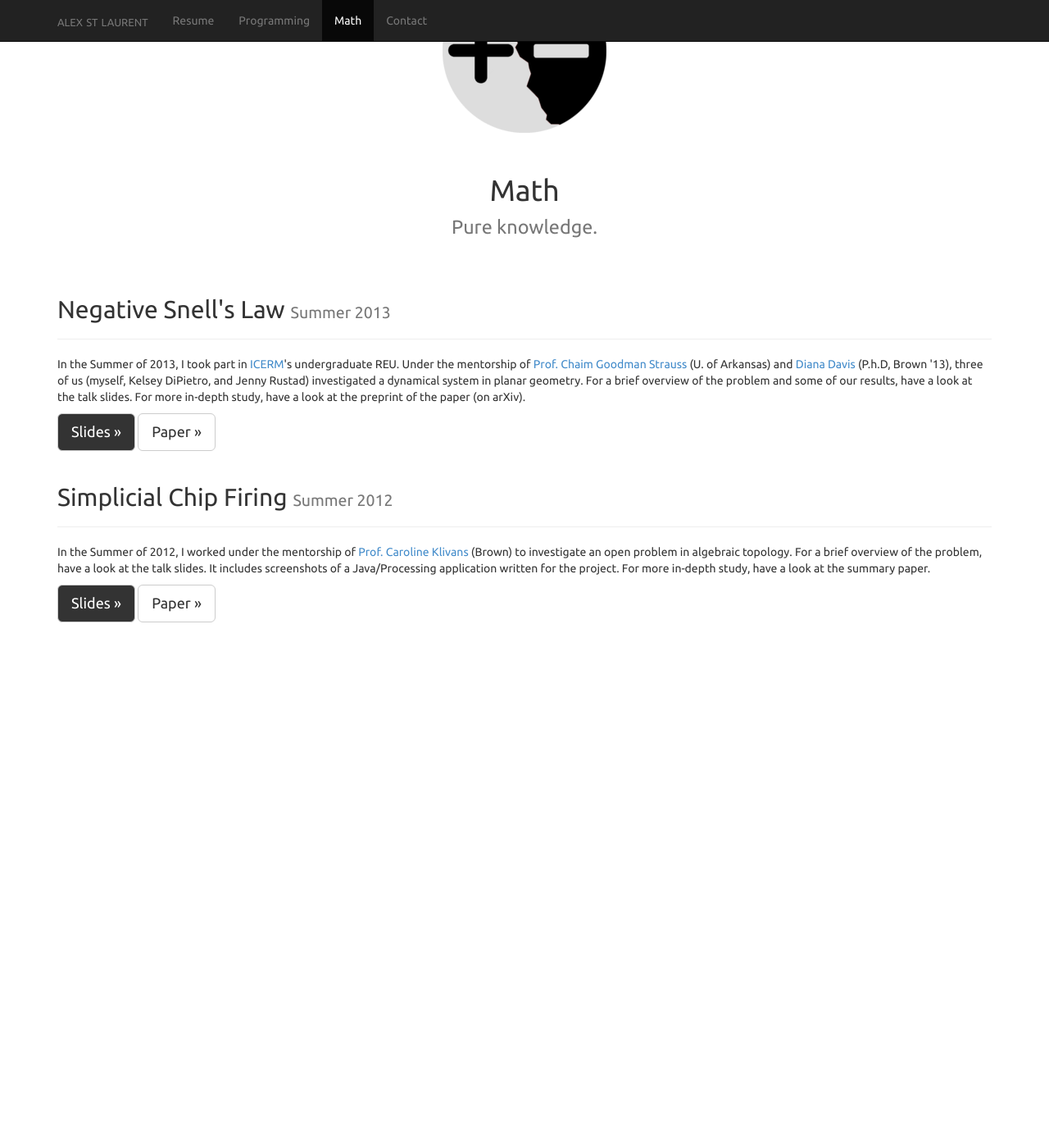
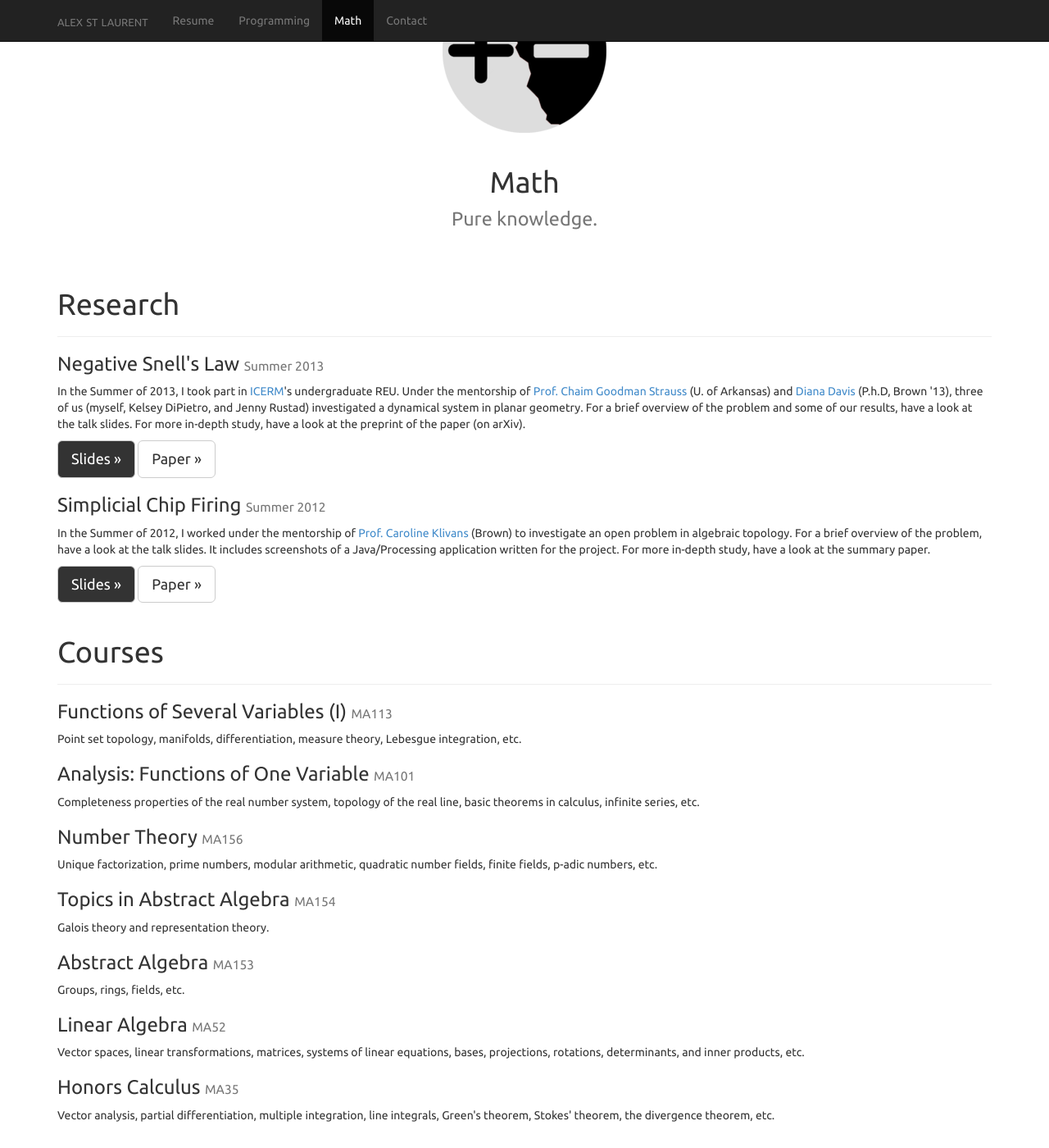
Before and after one commit to awstlaur/website, a Jekyll site: the page built from math/index.html, in a window 1280 px wide and 1400 px high, scrolled down 158 px. Shown: the whole window at 82% size. Built offline with Jekyll 4.4.1, drawn with Linux system fonts in a browser that asks for light colours; nearby versions of some CDN libraries; Markdown is read by kramdown in place of the engine named in the settings; before the commit the page ends 937 px from its top, so only the background shows below that.

Commit message:
misc updates

```diff
--- a/_config.yml
+++ b/_config.yml
@@ -15,7 +15,7 @@ paginate: 10
 markdown: rdiscount
 permalink: pretty
 
-index_title: "Alexander St Laurent"
+index_title: "Alex St Laurent"
 resume_title: "Resume"
 math_title: "Math"
 programming_title: "Programming"
--- a/math/index.html
+++ b/math/index.html
@@ -9,25 +9,59 @@ $("title").text("{{ site.math_title }}")
 
 <div class="container padded-body">
   <div class="row text-center">
-    <img src="{{ site.baseurl }}{{ site.img_dir }}{{ site.math_logo }}" alt="+- logo" class="img-rounded"></p>
+    <img src="{{ site.baseurl }}{{ site.img_dir }}{{ site.math_logo }}" alt="+- logo" class="img-rounded"/>
   </div>
   <div class="starter-template">
     <h1>Math</br><small>Pure knowledge.</small></h1>
   </div>
-  <div id = "neg-snell" class="page-header">
-    <h2>Negative Snell's Law <small>Summer 2013</small></h2>
+
+  <div class="page-header">
+    <h1>Research</h1>
   </div>
+
+  <h3>Negative Snell's Law <small>Summer 2013</small></h3>
   <p>
     In the Summer of 2013, I took part in <a href="http://icerm.brown.edu">ICERM</a>'s undergraduate REU. Under the mentorship of <a href="http://comp.uark.edu/~strauss/">Prof. Chaim Goodman Strauss</a> (U. of Arkansas) and <a href="http://www.math.northwestern.edu/~diana/">Diana Davis</a> (P.h.D, Brown '13), three of us (myself, Kelsey DiPietro, and Jenny Rustad) investigated a dynamical system in planar geometry. For a brief overview of the problem and some of our results, have a look at the talk slides. For more in-depth study, have a look at the preprint of the paper (on arXiv).
   </p>
   <a class="btn btn-lg btn-inverse" href="{{ site.baseurl }}/docs/negsnel_talk.pdf" role="button">Slides »</a>
   <a class="btn btn-lg btn-default" href="http://arxiv.org/abs/1502.02053" role="button">Paper »</a>
 
-  <div class="page-header">
-    <h2>Simplicial Chip Firing <small>Summer 2012</small></h2>
-  </div>
+  <h3>Simplicial Chip Firing <small>Summer 2012</small></h3 >
     <p>In the Summer of 2012, I worked under the mentorship of <a href="http://www.dam.brown.edu/people/cklivans/">Prof. Caroline Klivans</a> (Brown) to investigate an open problem in algebraic topology. For a brief overview of the problem, have a look at the talk slides. It includes screenshots of a Java/Processing application written for the project. For more in-depth study, have a look at the summary paper.
     </p>
     <a class="btn btn-lg btn-inverse" href="{{ site.baseurl }}/docs/simplicial_talk.pdf" role="button">Slides »</a>
     <a class="btn btn-lg btn-default" href="{{ site.baseurl }}/docs/simplicial.pdf" role="button">Paper »</a>
+
+  <div class="page-header">
+    <h1>Courses</h1>
+  </div>
+  <h3>Functions of Several Variables (I) <small>MA113</small></h3>
+    <p>
+    Point set topology, manifolds, differentiation, measure theory, Lebesgue integration, etc.
+    </p>
+  <h3>Analysis: Functions of One Variable <small>MA101</small></h3>
+    <p>
+    Completeness properties of the real number system, topology of the real line, basic theorems in calculus, infinite series, etc.
+    </p>
+  <h3>Number Theory <small>MA156</small></h3>
+    <p>
+    Unique factorization, prime numbers, modular arithmetic, quadratic number fields, finite fields, p-adic numbers, etc.
+    </p>
+  <h3>Topics in Abstract Algebra <small>MA154</small></h3>
+    <p>
+    Galois theory and representation theory.
+    </p>
+  <h3>Abstract Algebra <small>MA153</small></h3>
+    <p>
+    Groups, rings, fields, etc.
+    </p>
+  <h3>Linear Algebra <small>MA52</small></h3>
+    <p>
+    Vector spaces, linear transformations, matrices, systems of linear equations, bases, projections, rotations, determinants, and inner products, etc.
+    </p>
+  <h3>Honors Calculus <small>MA35</small></h3>
+    <p>
+    Vector analysis, partial differentiation, multiple integration, line integrals, Green's theorem, Stokes' theorem, the divergence theorem, etc.
+    </p>
+
 </div><!-- /.container -->
```
Also changed, not shown: index.html (+2 -74 lines), programming/index.html (+8 -8 lines), 3 other files. Lines whose indentation alone changed are shown as unchanged.
